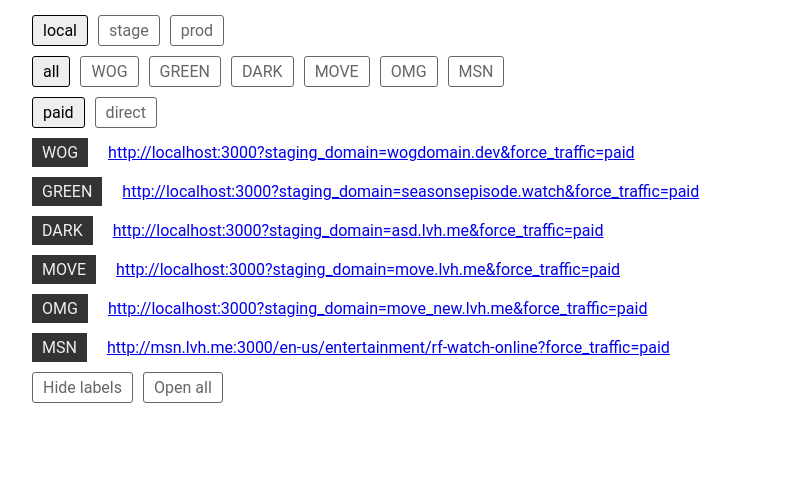
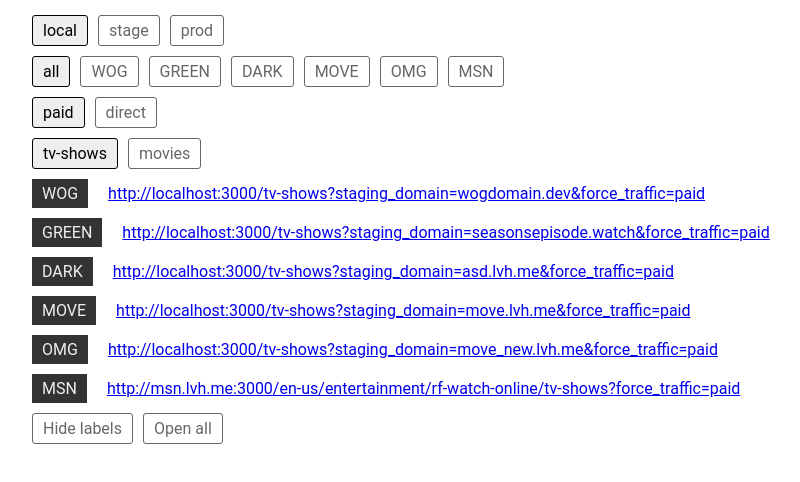
Before and after one commit to akorol777/video-links-helper, a React (Create React App) app: page / in a window 1280 px wide. Shown: the top 482 px of the page, without its empty margins (13-813 px from the left). Built offline with nearby package versions, Linux system fonts and the light colour scheme.

Commit message:
Add video types functionality

```diff
--- a/src/JSON/data.json
+++ b/src/JSON/data.json
@@ -33,5 +33,6 @@
     }
   },
   "traffic": ["paid", "direct"],
+  "video_type": ["tv-shows", "movies"],
   "pages": ""
 }
--- a/src/actions/actions.js
+++ b/src/actions/actions.js
@@ -13,6 +13,10 @@ export const choose_traffic = (traffic) => ({
   traffic
 });
 
+export const choose_video_type = (video_type) => ({
+  type: 'CHOOSE_VIDEO_TYPE',
+  video_type
+});
 
 export const change_pr_num = (pr_num) => ({
   type: 'CHANGE_PR_NUM',
--- a/src/components/App.js
+++ b/src/components/App.js
@@ -4,6 +4,7 @@ import EnvTabs from "./EnvTabs";
 import Links from "./Links";
 import DomainTabs from "./DomainTabs";
 import TrafficTabs from "./TrafficTabs";
+import VideoTypeTabs from "./VideoTypeTabs";
 import InputPR from "./InputPR";
 import LabelToggle from "./LabelToggle";
 import Opener from "./Opener"
@@ -12,6 +13,7 @@ const data = require('../JSON/data.json');
 const envTitles = data.env;
 const domainTitles = Object.keys(data.domains);
 const trafficTitles = data.traffic;
+const videoTypeTitles = data.video_type;
 
 class App extends Component {
   componentDidMount() {
@@ -31,6 +33,7 @@ class App extends Component {
         <InputPR/>
         <DomainTabs domainTitles={domainTitles}/>
         <TrafficTabs trafficTitles={trafficTitles}/>
+        <VideoTypeTabs videoTypeTitles={videoTypeTitles}/>
         <Links />
         <div className="row">
           <LabelToggle/>
--- /dev/null
+++ b/src/components/VideoTypeTabs.js
@@ -0,0 +1,35 @@
+import React, { Component } from 'react';
+import Tab from './Tab';
+import { connect } from 'react-redux';
+import { choose_video_type } from "../actions/actions";
+
+class VideoTypeTabs extends Component {
+  handleChangeVideoType = (videoType) => {
+    this.props.chooseVideoType(videoType);
+  };
+
+  render() {
+    return (
+      <div className="row">
+        {this.props.videoTypeTitles.map((title, i) => {
+          return <Tab
+            title={title}
+            key={i}
+            isActive={this.props.activeVideoType === title}
+            handleClick={this.handleChangeVideoType}
+          />
+        })}
+      </div>
+    );
+  }
+}
+
+const mapStateToProps = (state) => ({
+  activeVideoType: state.store.video_type
+});
+
+const mapDispatchToProps = (dispatch) => ({
+  chooseVideoType: (videoType) => dispatch(choose_video_type(videoType))
+});
+
+export default connect(mapStateToProps, mapDispatchToProps)(VideoTypeTabs);
--- a/src/reducers/reducers.js
+++ b/src/reducers/reducers.js
@@ -3,7 +3,8 @@ const linksReducerDefaultState = {
   domain: 'all',
   pr_num: 2158,
   show_label: true,
-  traffic: 'paid'
+  traffic: 'paid',
+  video_type: 'tv-shows'
 };
 
 export default (state = linksReducerDefaultState, action) => {
@@ -26,6 +27,12 @@ export default (state = linksReducerDefaultState, action) => {
         traffic: action.traffic
       };
 
+    case 'CHOOSE_VIDEO_TYPE':
+      return {
+        ...state,
+        video_type: action.video_type
+      };
+
     case 'CHANGE_PR_NUM':
       return {
         ...state,
--- a/src/selectors/links.js
+++ b/src/selectors/links.js
@@ -4,7 +4,8 @@ export default ({
     env = data.env[0],
     domain = 'all',
     pr_num,
-    traffic = data.traffic[0]
+    traffic = data.traffic[0],
+    video_type = data.video_type[0]
   }) => {
 
   const LOCALHOST = 'localhost:3000';
@@ -41,7 +42,12 @@ export default ({
   };
 
   // PATH
-  const getPath = () => '';
+  const getPath = () => {
+    let path = '';
+    path += `/${video_type}`;
+
+    return path;
+  };
 
   // QUERY
   const getQuery = (domain) => {
```
